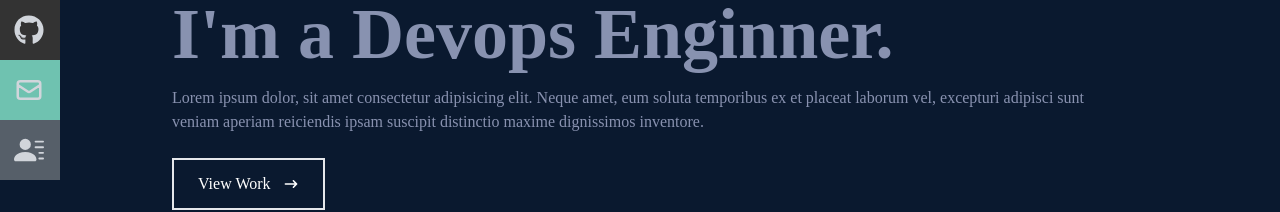
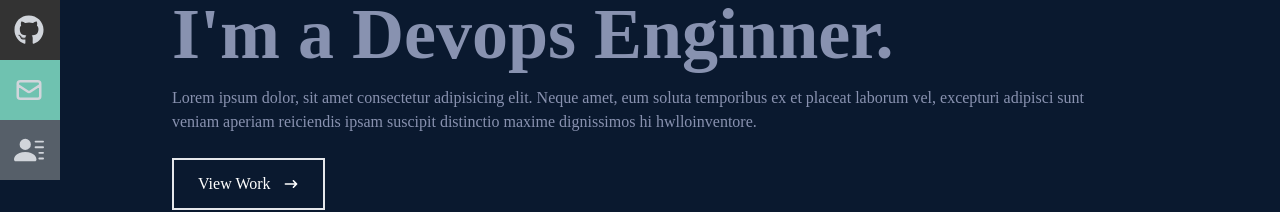
Before and after one commit to Sharvansamala/portfolio, a React (Create React App) app: page / in a window 1280 px wide. Shown: the part 340-552 px from the top of the page. Built offline with nearby package versions, Linux system fonts and the light colour scheme.

Commit message:
Update Home.jsx

```diff
--- a/src/components/Home.jsx
+++ b/src/components/Home.jsx
@@ -13,7 +13,7 @@ const Home = () => {
                 <p className='text-[#8992b0] py-4 max-w-700px'>Lorem ipsum dolor, sit amet consectetur adipisicing elit. Neque amet,
                     eum soluta temporibus ex et placeat laborum vel, excepturi adipisci
                     sunt veniam aperiam reiciendis ipsam suscipit distinctio maxime
-                    dignissimos inventore.</p>
+                    dignissimos hi hwlloinventore.</p>
                 <div>
                     <button className='text-white group border-2 px-6 py-3 my-2 flex items-center hover:bg-[#15434e] hover:border-[#15434e]' >
                     <Link className='group' to="work" smooth={true} duration={500} >
```
